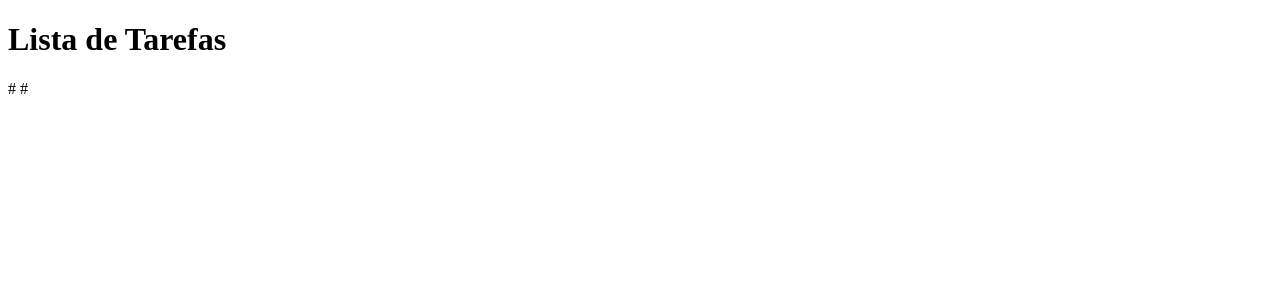
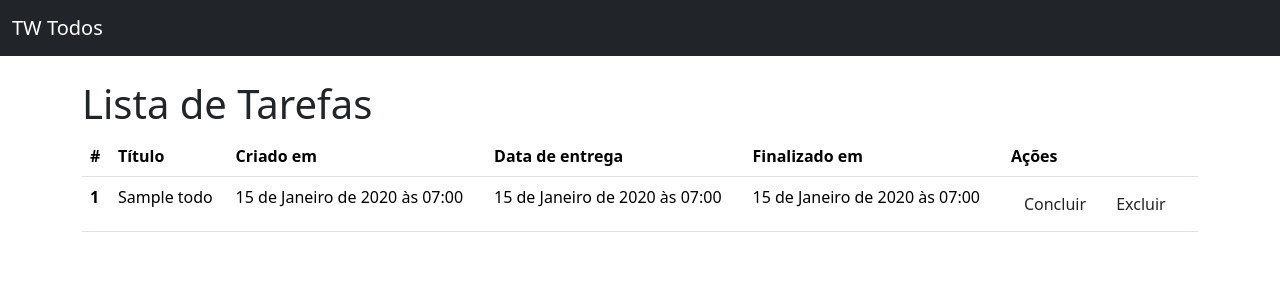
Before and after one commit to Student-Tomas/twtodos, a Django app: page / in a window 1280 px wide. Shown: the top 300 px of the page. Run offline with Django 4.2, Linux system fonts and the light colour scheme; tables that the repository leaves empty hold one stand-in row (values such as "Sample post").

Commit message:
Commit until the inclusion of the table with action bottons. minute 01:18

```diff
--- a/todos/templates/todos/todo_list.html
+++ b/todos/templates/todos/todo_list.html
@@ -1,13 +1,47 @@
-<!DOCTYPE html>
-<html lang="en">
-<head>
-    <meta charset="UTF-8">
-    <title>Lista de Tarefas</title>
-
-</head>
-<body>
-<h1>Lista de Tarefas</h1>
-#{{nome}}
-#{{alunos}}
-</body>
+<!doctype html>
+<html lang="pt-br">
+  <head>
+    <meta charset="utf-8">
+    <meta name="viewport" content="width=device-width, initial-scale=1">
+    <title>TW Todos - Lista de Tarefas</title>
+    <link href="https://cdn.jsdelivr.net/npm/bootstrap@5.3.2/dist/css/bootstrap.min.css" rel="stylesheet" integrity="sha384-T3c6CoIi6uLrA9TneNEoa7RxnatzjcDSCmG1MXxSR1GAsXEV/Dwwykc2MPK8M2HN" crossorigin="anonymous">
+  </head>
+  <body>
+  <nav class="navbar bg-dark mb-4" data-bs-theme="dark">
+    <div class="container-fluid">
+      <a class="navbar-brand" href="#">TW Todos</a>
+    </div>
+  </nav>
+  <main class= "container">
+    <h1>Lista de Tarefas</h1>
+    <table class="table">
+  <thead>
+    <tr>
+      <th scope="col">#</th>
+      <th scope="col">Título</th>
+      <th scope="col">Criado em</th>
+      <th scope="col">Data de entrega</th>
+      <th scope="col">Finalizado em</th>
+      <th scope="col">Ações</th>
+    </tr>
+  </thead>
+  <tbody>
+      {% for todo in todos %}
+          <tr>
+            <th scope="row">{{ todo.pk }}</th>
+            <td>{{ todo.title }}</td>
+            <td>{{ todo.created_at }}</td>
+            <td>{{ todo.deadline }}</td>
+            <td>{{ todo.finished_at|default:"-" }}</td>
+            <td>
+              <a href="#" class="btn brn-primary">Concluir</a>
+              <a href="#" class="btn brn-danger">Excluir</a>
+            </td>
+          </tr>
+      {% endfor %}
+  </tbody>
+</table>
+  </main>
+    <script src="https://cdn.jsdelivr.net/npm/bootstrap@5.3.2/dist/js/bootstrap.bundle.min.js" integrity="sha384-C6RzsynM9kWDrMNeT87bh95OGNyZPhcTNXj1NW7RuBCsyN/o0jlpcV8Qyq46cDfL" crossorigin="anonymous"></script>
+  </body>
 </html>
--- a/todos/views.py
+++ b/todos/views.py
@@ -1,6 +1,5 @@
 from django.shortcuts import render
-
+from .models import Todo
 def todo_list(request):
-    #nome = "Tomás"
-    #alunos= ["Ariel", "João", "Maria"]
-    return render(request, "todos/todo_list.html")
+    todos = Todo.objects.all()
+    return render(request, "todos/todo_list.html", {'todos': todos})
```
